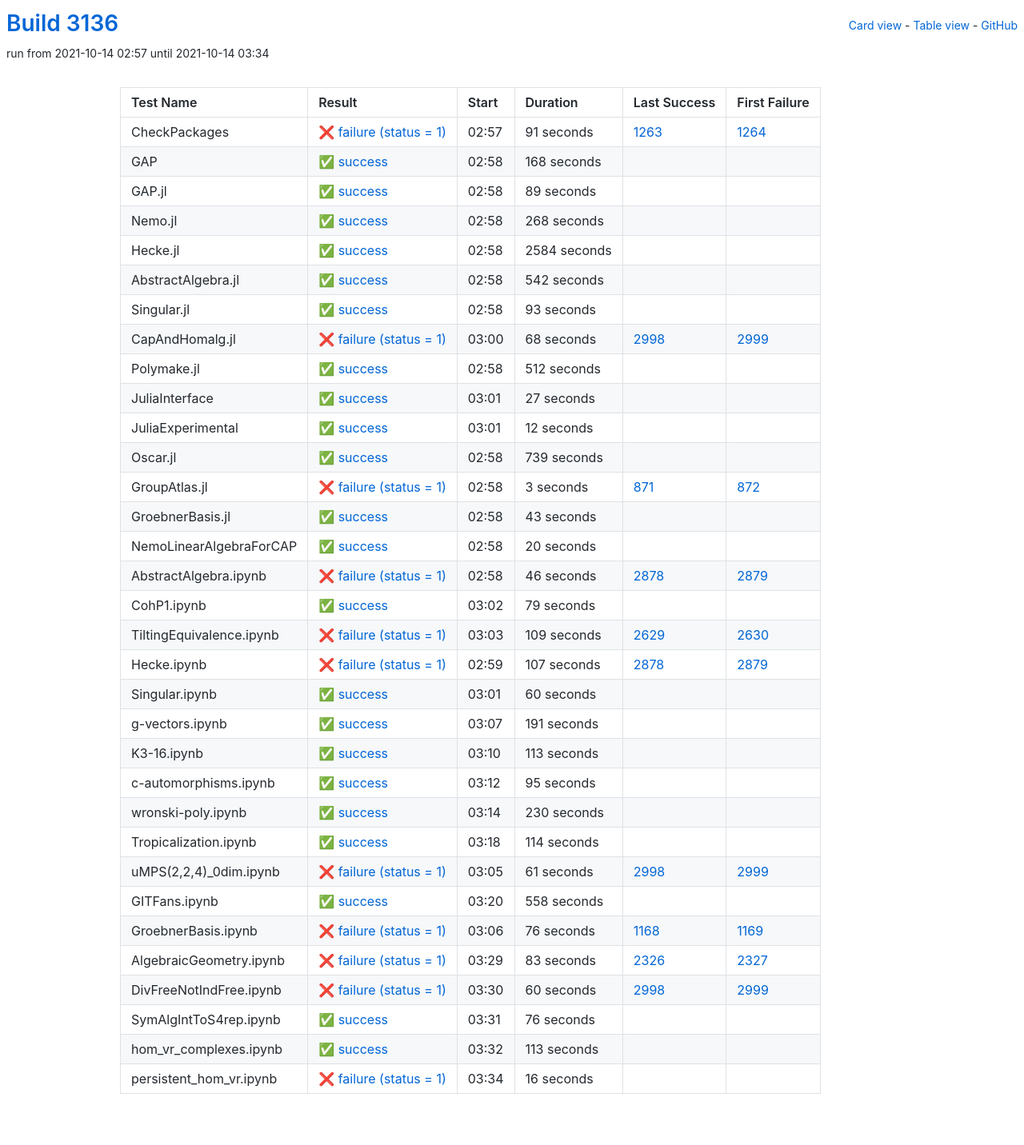
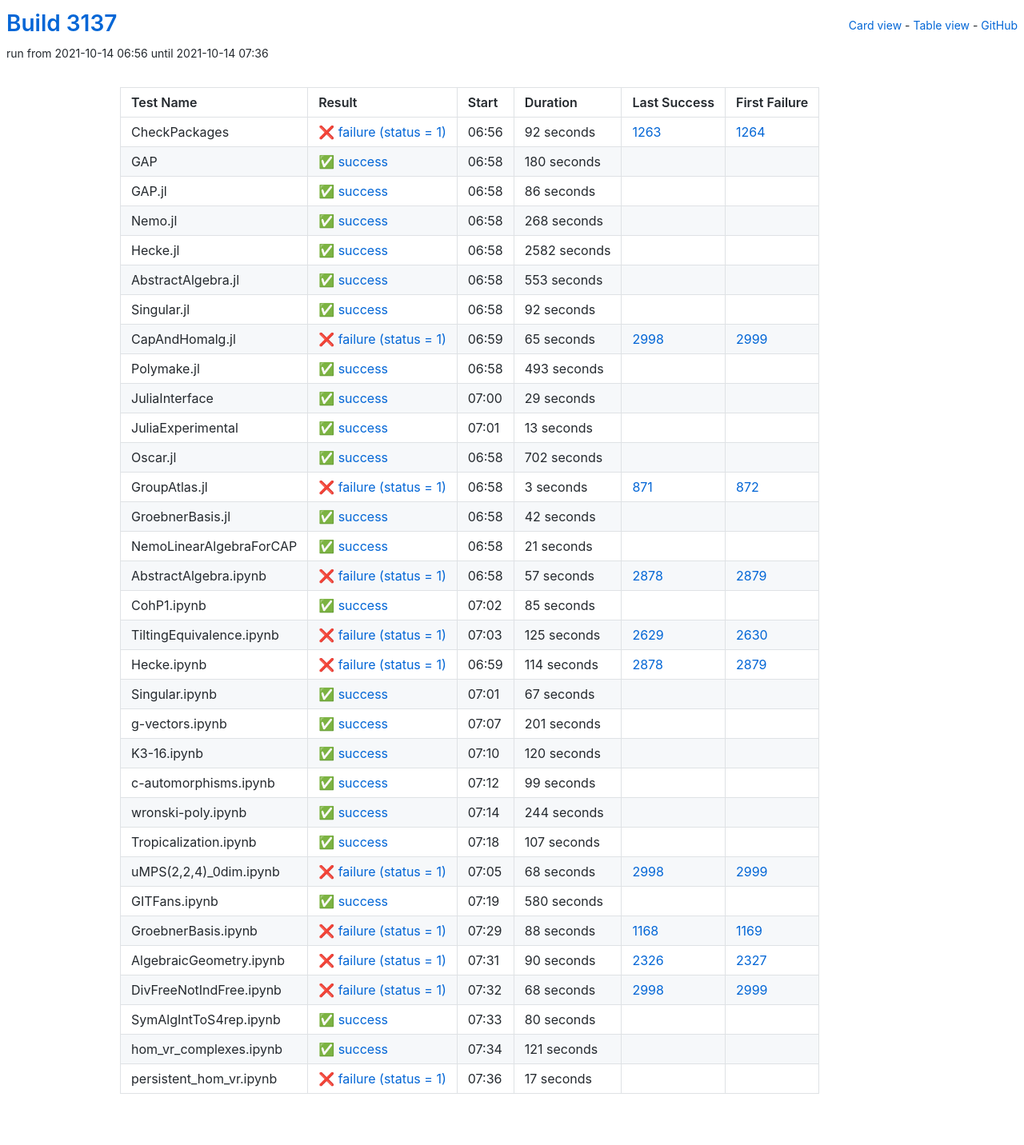
Before and after one commit to oscar-system/oscar-ci-status-stable, a Jekyll site: the page built from table.html, in a window 1280 px wide. Shown: the whole page at 80% size. Built offline with Jekyll 4.4.1, drawn with Linux system fonts in a browser that asks for light colours.

Commit message:
Build #3137

```diff
--- a/_data/ci.yml
+++ b/_data/ci.yml
@@ -1,6 +1,6 @@
 ---
-build: 3136
-build_url: https://oscarci.mathematik.uni-kl.de/job/oscar-stable/3136/
+build: 3137
+build_url: https://oscarci.mathematik.uni-kl.de/job/oscar-stable/3137/
 job: oscar-stable
 organization: oscar-system
 repo: oscar-ci-status-stable
@@ -8,44 +8,44 @@ repourl: https://github.com/oscar-system/oscar-ci-status-stable
 tests:
 - name: CheckPackages
   id: checkpackages
-  log: https://oscarci.mathematik.uni-kl.de/job/oscar-stable/3136/artifact/logs/build-3136/CheckPackages.log
-  start: 2021-10-14 02:57
+  log: https://oscarci.mathematik.uni-kl.de/job/oscar-stable/3137/artifact/logs/build-3137/CheckPackages.log
+  start: 2021-10-14 06:56
   success: false
   exitcode: 1
   status: failure
-  duration: 91
+  duration: 92
   last_success: 1263
   last_success_url: https://oscarci.mathematik.uni-kl.de/job/oscar-stable/1263/
   first_failure: 1264
   first_failure_url: https://oscarci.mathematik.uni-kl.de/job/oscar-stable/1264/
 - name: GAP
   id: gap
-  log: https://oscarci.mathematik.uni-kl.de/job/oscar-stable/3136/artifact/logs/build-3136/GAP.log
-  start: 2021-10-14 02:58
+  log: https://oscarci.mathematik.uni-kl.de/job/oscar-stable/3137/artifact/logs/build-3137/GAP.log
+  start: 2021-10-14 06:58
   success: true
   exitcode: 0
   status: success
-  duration: 168
+  duration: 180
   last_success: false
   last_success_url:
   first_failure: false
   first_failure_url:
 - name: GAP.jl
   id: gap-jl
-  log: https://oscarci.mathematik.uni-kl.de/job/oscar-stable/3136/artifact/logs/build-3136/GAP.jl.log
-  start: 2021-10-14 02:58
+  log: https://oscarci.mathematik.uni-kl.de/job/oscar-stable/3137/artifact/logs/build-3137/GAP.jl.log
+  start: 2021-10-14 06:58
   success: true
   exitcode: 0
   status: success
-  duration: 89
+  duration: 86
   last_success: false
   last_success_url:
   first_failure: false
   first_failure_url:
 - name: Nemo.jl
   id: nemo-jl
-  log: https://oscarci.mathematik.uni-kl.de/job/oscar-stable/3136/artifact/logs/build-3136/Nemo.jl.log
-  start: 2021-10-14 02:58
+  log: https://oscarci.mathematik.uni-kl.de/job/oscar-stable/3137/artifact/logs/build-3137/Nemo.jl.log
+  start: 2021-10-14 06:58
   success: true
   exitcode: 0
   status: success
@@ -56,104 +56,104 @@ tests:
   first_failure_url:
 - name: Hecke.jl
   id: hecke-jl
-  log: https://oscarci.mathematik.uni-kl.de/job/oscar-stable/3136/artifact/logs/build-3136/Hecke.jl.log
-  start: 2021-10-14 02:58
+  log: https://oscarci.mathematik.uni-kl.de/job/oscar-stable/3137/artifact/logs/build-3137/Hecke.jl.log
+  start: 2021-10-14 06:58
   success: true
   exitcode: 0
   status: success
-  duration: 2584
+  duration: 2582
   last_success: false
   last_success_url:
   first_failure: false
   first_failure_url:
 - name: AbstractAlgebra.jl
   id: abstractalgebra-jl
-  log: https://oscarci.mathematik.uni-kl.de/job/oscar-stable/3136/artifact/logs/build-3136/AbstractAlgebra.jl.log
-  start: 2021-10-14 02:58
+  log: https://oscarci.mathematik.uni-kl.de/job/oscar-stable/3137/artifact/logs/build-3137/AbstractAlgebra.jl.log
+  start: 2021-10-14 06:58
   success: true
   exitcode: 0
   status: success
-  duration: 542
+  duration: 553
   last_success: false
   last_success_url:
   first_failure: false
   first_failure_url:
 - name: Singular.jl
   id: singular-jl
-  log: https://oscarci.mathematik.uni-kl.de/job/oscar-stable/3136/artifact/logs/build-3136/Singular.jl.log
-  start: 2021-10-14 02:58
+  log: https://oscarci.mathematik.uni-kl.de/job/oscar-stable/3137/artifact/logs/build-3137/Singular.jl.log
+  start: 2021-10-14 06:58
   success: true
   exitcode: 0
   status: success
-  duration: 93
+  duration: 92
   last_success: false
   last_success_url:
   first_failure: false
   first_failure_url:
 - name: CapAndHomalg.jl
   id: capandhomalg-jl
-  log: https://oscarci.mathematik.uni-kl.de/job/oscar-stable/3136/artifact/logs/build-3136/CapAndHomalg.jl.log
-  start: 2021-10-14 03:00
+  log: https://oscarci.mathematik.uni-kl.de/job/oscar-stable/3137/artifact/logs/build-3137/CapAndHomalg.jl.log
+  start: 2021-10-14 06:59
   success: false
   exitcode: 1
   status: failure
-  duration: 68
+  duration: 65
   last_success: 2998
   last_success_url: https://oscarci.mathematik.uni-kl.de/job/oscar-stable/2998/
   first_failure: 2999
   first_failure_url: https://oscarci.mathematik.uni-kl.de/job/oscar-stable/2999/
 - name: Polymake.jl
   id: polymake-jl
-  log: https://oscarci.mathematik.uni-kl.de/job/oscar-stable/3136/artifact/logs/build-3136/Polymake.jl.log
-  start: 2021-10-14 02:58
+  log: https://oscarci.mathematik.uni-kl.de/job/oscar-stable/3137/artifact/logs/build-3137/Polymake.jl.log
+  start: 2021-10-14 06:58
   success: true
   exitcode: 0
   status: success
-  duration: 512
+  duration: 493
   last_success: false
   last_success_url:
   first_failure: false
   first_failure_url:
 - name: JuliaInterface
   id: juliainterface
-  log: https://oscarci.mathematik.uni-kl.de/job/oscar-stable/3136/artifact/logs/build-3136/JuliaInterface.log
-  start: 2021-10-14 03:01
+  log: https://oscarci.mathematik.uni-kl.de/job/oscar-stable/3137/artifact/logs/build-3137/JuliaInterface.log
+  start: 2021-10-14 07:00
   success: true
   exitcode: 0
   status: success
-  duration: 27
+  duration: 29
   last_success: false
   last_success_url:
   first_failure: false
   first_failure_url:
 - name: JuliaExperimental
   id: juliaexperimental
-  log: https://oscarci.mathematik.uni-kl.de/job/oscar-stable/3136/artifact/logs/build-3136/JuliaExperimental.log
-  start: 2021-10-14 03:01
+  log: https://oscarci.mathematik.uni-kl.de/job/oscar-stable/3137/artifact/logs/build-3137/JuliaExperimental.log
+  start: 2021-10-14 07:01
   success: true
   exitcode: 0
   status: success
-  duration: 12
+  duration: 13
   last_success: false
   last_success_url:
   first_failure: false
   first_failure_url:
 - name: Oscar.jl
   id: oscar-jl
-  log: https://oscarci.mathematik.uni-kl.de/job/oscar-stable/3136/artifact/logs/build-3136/Oscar.jl.log
-  start: 2021-10-14 02:58
+  log: https://oscarci.mathematik.uni-kl.de/job/oscar-stable/3137/artifact/logs/build-3137/Oscar.jl.log
+  start: 2021-10-14 06:58
   success: true
   exitcode: 0
   status: success
-  duration: 739
+  duration: 702
   last_success: false
   last_success_url:
   first_failure: false
   first_failure_url:
 - name: GroupAtlas.jl
   id: groupatlas-jl
-  log: https://oscarci.mathematik.uni-kl.de/job/oscar-stable/3136/artifact/logs/build-3136/GroupAtlas.jl.log
-  start: 2021-10-14 02:58
+  log: https://oscarci.mathematik.uni-kl.de/job/oscar-stable/3137/artifact/logs/build-3137/GroupAtlas.jl.log
+  start: 2021-10-14 06:58
   success: false
   exitcode: 1
   status: failure
@@ -164,240 +164,240 @@ tests:
   first_failure_url: https://oscarci.mathematik.uni-kl.de/job/oscar-stable/872/
 - name: GroebnerBasis.jl
   id: groebnerbasis-jl
-  log: https://oscarci.mathematik.uni-kl.de/job/oscar-stable/3136/artifact/logs/build-3136/GroebnerBasis.jl.log
-  start: 2021-10-14 02:58
+  log: https://oscarci.mathematik.uni-kl.de/job/oscar-stable/3137/artifact/logs/build-3137/GroebnerBasis.jl.log
+  start: 2021-10-14 06:58
   success: true
   exitcode: 0
   status: success
-  duration: 43
+  duration: 42
   last_success: false
   last_success_url:
   first_failure: false
   first_failure_url:
 - name: NemoLinearAlgebraForCAP
   id: nemolinearalgebraforcap
-  log: https://oscarci.mathematik.uni-kl.de/job/oscar-stable/3136/artifact/logs/build-3136/NemoLinearAlgebraForCAP.log
-  start: 2021-10-14 02:58
+  log: https://oscarci.mathematik.uni-kl.de/job/oscar-stable/3137/artifact/logs/build-3137/NemoLinearAlgebraForCAP.log
+  start: 2021-10-14 06:58
   success: true
   exitcode: 0
   status: success
-  duration: 20
+  duration: 21
   last_success: false
   last_success_url:
   first_failure: false
   first_failure_url:
 - name: AbstractAlgebra.ipynb
   id: abstractalgebra-ipynb
-  log: https://oscarci.mathematik.uni-kl.de/job/oscar-stable/3136/artifact/logs/build-3136/AbstractAlgebra.ipynb.log
-  start: 2021-10-14 02:58
+  log: https://oscarci.mathematik.uni-kl.de/job/oscar-stable/3137/artifact/logs/build-3137/AbstractAlgebra.ipynb.log
+  start: 2021-10-14 06:58
   success: false
   exitcode: 1
   status: failure
-  duration: 46
+  duration: 57
   last_success: 2878
   last_success_url: https://oscarci.mathematik.uni-kl.de/job/oscar-stable/2878/
   first_failure: 2879
   first_failure_url: https://oscarci.mathematik.uni-kl.de/job/oscar-stable/2879/
 - name: CohP1.ipynb
   id: cohp1-ipynb
-  log: https://oscarci.mathematik.uni-kl.de/job/oscar-stable/3136/artifact/logs/build-3136/CohP1.ipynb.log
-  start: 2021-10-14 03:02
+  log: https://oscarci.mathematik.uni-kl.de/job/oscar-stable/3137/artifact/logs/build-3137/CohP1.ipynb.log
+  start: 2021-10-14 07:02
   success: true
   exitcode: 0
   status: success
-  duration: 79
+  duration: 85
   last_success: false
   last_success_url:
   first_failure: false
   first_failure_url:
 - name: TiltingEquivalence.ipynb
   id: tiltingequivalence-ipynb
-  log: https://oscarci.mathematik.uni-kl.de/job/oscar-stable/3136/artifact/logs/build-3136/TiltingEquivalence.ipynb.log
-  start: 2021-10-14 03:03
+  log: https://oscarci.mathematik.uni-kl.de/job/oscar-stable/3137/artifact/logs/build-3137/TiltingEquivalence.ipynb.log
+  start: 2021-10-14 07:03
   success: false
   exitcode: 1
   status: failure
-  duration: 109
+  duration: 125
   last_success: 2629
   last_success_url: https://oscarci.mathematik.uni-kl.de/job/oscar-stable/2629/
   first_failure: 2630
   first_failure_url: https://oscarci.mathematik.uni-kl.de/job/oscar-stable/2630/
 - name: Hecke.ipynb
   id: hecke-ipynb
-  log: https://oscarci.mathematik.uni-kl.de/job/oscar-stable/3136/artifact/logs/build-3136/Hecke.ipynb.log
-  start: 2021-10-14 02:59
+  log: https://oscarci.mathematik.uni-kl.de/job/oscar-stable/3137/artifact/logs/build-3137/Hecke.ipynb.log
+  start: 2021-10-14 06:59
   success: false
   exitcode: 1
   status: failure
-  duration: 107
+  duration: 114
   last_success: 2878
   last_success_url: https://oscarci.mathematik.uni-kl.de/job/oscar-stable/2878/
   first_failure: 2879
   first_failure_url: https://oscarci.mathematik.uni-kl.de/job/oscar-stable/2879/
 - name: Singular.ipynb
   id: singular-ipynb
-  log: https://oscarci.mathematik.uni-kl.de/job/oscar-stable/3136/artifact/logs/build-3136/Singular.ipynb.log
-  start: 2021-10-14 03:01
+  log: https://oscarci.mathematik.uni-kl.de/job/oscar-stable/3137/artifact/logs/build-3137/Singular.ipynb.log
+  start: 2021-10-14 07:01
   success: true
   exitcode: 0
   status: success
-  duration: 60
+  duration: 67
   last_success: false
   last_success_url:
   first_failure: false
   first_failure_url:
 - name: g-vectors.ipynb
   id: g-vectors-ipynb
-  log: https://oscarci.mathematik.uni-kl.de/job/oscar-stable/3136/artifact/logs/build-3136/g-vectors.ipynb.log
-  start: 2021-10-14 03:07
+  log: https://oscarci.mathematik.uni-kl.de/job/oscar-stable/3137/artifact/logs/build-3137/g-vectors.ipynb.log
+  start: 2021-10-14 07:07
   success: true
   exitcode: 0
   status: success
-  duration: 191
+  duration: 201
   last_success: false
   last_success_url:
   first_failure: false
   first_failure_url:
 - name: K3-16.ipynb
   id: k3-16-ipynb
-  log: https://oscarci.mathematik.uni-kl.de/job/oscar-stable/3136/artifact/logs/build-3136/K3-16.ipynb.log
-  start: 2021-10-14 03:10
+  log: https://oscarci.mathematik.uni-kl.de/job/oscar-stable/3137/artifact/logs/build-3137/K3-16.ipynb.log
+  start: 2021-10-14 07:10
   success: true
   exitcode: 0
   status: success
-  duration: 113
+  duration: 120
   last_success: false
   last_success_url:
   first_failure: false
   first_failure_url:
 - name: c-automorphisms.ipynb
   id: c-automorphisms-ipynb
-  log: https://oscarci.mathematik.uni-kl.de/job/oscar-stable/3136/artifact/logs/build-3136/c-automorphisms.ipynb.log
-  start: 2021-10-14 03:12
+  log: https://oscarci.mathematik.uni-kl.de/job/oscar-stable/3137/artifact/logs/build-3137/c-automorphisms.ipynb.log
+  start: 2021-10-14 07:12
   success: true
   exitcode: 0
   status: success
-  duration: 95
+  duration: 99
   last_success: false
   last_success_url:
   first_failure: false
   first_failure_url:
 - name: wronski-poly.ipynb
   id: wronski-poly-ipynb
-  log: https://oscarci.mathematik.uni-kl.de/job/oscar-stable/3136/artifact/logs/build-3136/wronski-poly.ipynb.log
-  start: 2021-10-14 03:14
+  log: https://oscarci.mathematik.uni-kl.de/job/oscar-stable/3137/artifact/logs/build-3137/wronski-poly.ipynb.log
+  start: 2021-10-14 07:14
   success: true
   exitcode: 0
   status: success
-  duration: 230
+  duration: 244
   last_success: false
   last_success_url:
   first_failure: false
   first_failure_url:
 - name: Tropicalization.ipynb
   id: tropicalization-ipynb
-  log: https://oscarci.mathematik.uni-kl.de/job/oscar-stable/3136/artifact/logs/build-3136/Tropicalization.ipynb.log
-  start: 2021-10-14 03:18
+  log: https://oscarci.mathematik.uni-kl.de/job/oscar-stable/3137/artifact/logs/build-3137/Tropicalization.ipynb.log
+  start: 2021-10-14 07:18
   success: true
   exitcode: 0
   status: success
-  duration: 114
+  duration: 107
   last_success: false
   last_success_url:
   first_failure: false
   first_failure_url:
 - name: uMPS(2,2,4)_0dim.ipynb
   id: umps-2-2-4-0dim-ipynb
-  log: https://oscarci.mathematik.uni-kl.de/job/oscar-stable/3136/artifact/logs/build-3136/uMPS-2-2-4-_0dim.ipynb.log
-  start: 2021-10-14 03:05
+  log: https://oscarci.mathematik.uni-kl.de/job/oscar-stable/3137/artifact/logs/build-3137/uMPS-2-2-4-_0dim.ipynb.log
+  start: 2021-10-14 07:05
   success: false
   exitcode: 1
   status: failure
-  duration: 61
+  duration: 68
   last_success: 2998
   last_success_url: https://oscarci.mathematik.uni-kl.de/job/oscar-stable/2998/
   first_failure: 2999
   first_failure_url: https://oscarci.mathematik.uni-kl.de/job/oscar-stable/2999/
 - name: GITFans.ipynb
   id: gitfans-ipynb
-  log: https://oscarci.mathematik.uni-kl.de/job/oscar-stable/3136/artifact/logs/build-3136/GITFans.ipynb.log
-  start: 2021-10-14 03:20
+  log: https://oscarci.mathematik.uni-kl.de/job/oscar-stable/3137/artifact/logs/build-3137/GITFans.ipynb.log
+  start: 2021-10-14 07:19
   success: true
   exitcode: 0
   status: success
-  duration: 558
+  duration: 580
   last_success: false
   last_success_url:
   first_failure: false
   first_failure_url:
 - name: GroebnerBasis.ipynb
   id: groebnerbasis-ipynb
-  log: https://oscarci.mathematik.uni-kl.de/job/oscar-stable/3136/artifact/logs/build-3136/GroebnerBasis.ipynb.log
-  start: 2021-10-14 03:06
+  log: https://oscarci.mathematik.uni-kl.de/job/oscar-stable/3137/artifact/logs/build-3137/GroebnerBasis.ipynb.log
+  start: 2021-10-14 07:29
   success: false
   exitcode: 1
   status: failure
-  duration: 76
+  duration: 88
   last_success: 1168
   last_success_url: https://oscarci.mathematik.uni-kl.de/job/oscar-stable/1168/
   first_failure: 1169
   first_failure_url: https://oscarci.mathematik.uni-kl.de/job/oscar-stable/1169/
 - name: AlgebraicGeometry.ipynb
   id: algebraicgeometry-ipynb
-  log: https://oscarci.mathematik.uni-kl.de/job/oscar-stable/3136/artifact/logs/build-3136/AlgebraicGeometry.ipynb.log
-  start: 2021-10-14 03:29
+  log: https://oscarci.mathematik.uni-kl.de/job/oscar-stable/3137/artifact/logs/build-3137/AlgebraicGeometry.ipynb.log
+  start: 2021-10-14 07:31
   success: false
   exitcode: 1
   status: failure
-  duration: 83
+  duration: 90
   last_success: 2326
   last_success_url: https://oscarci.mathematik.uni-kl.de/job/oscar-stable/2326/
   first_failure: 2327
   first_failure_url: https://oscarci.mathematik.uni-kl.de/job/oscar-stable/2327/
 - name: DivFreeNotIndFree.ipynb
   id: divfreenotindfree-ipynb
-  log: https://oscarci.mathematik.uni-kl.de/job/oscar-stable/3136/artifact/logs/build-3136/DivFreeNotIndFree.ipynb.log
-  start: 2021-10-14 03:30
+  log: https://oscarci.mathematik.uni-kl.de/job/oscar-stable/3137/artifact/logs/build-3137/DivFreeNotIndFree.ipynb.log
+  start: 2021-10-14 07:32
   success: false
   exitcode: 1
   status: failure
-  duration: 60
+  duration: 68
   last_success: 2998
   last_success_url: https://oscarci.mathematik.uni-kl.de/job/oscar-stable/2998/
   first_failure: 2999
   first_failure_url: https://oscarci.mathematik.uni-kl.de/job/oscar-stable/2999/
 - name: SymAlgIntToS4rep.ipynb
   id: symalginttos4rep-ipynb
-  log: https://oscarci.mathematik.uni-kl.de/job/oscar-stable/3136/artifact/logs/build-3136/SymAlgIntToS4rep.ipynb.log
-  start: 2021-10-14 03:31
+  log: https://oscarci.mathematik.uni-kl.de/job/oscar-stable/3137/artifact/logs/build-3137/SymAlgIntToS4rep.ipynb.log
+  start: 2021-10-14 07:33
   success: true
   exitcode: 0
   status: success
-  duration: 76
+  duration: 80
   last_success: false
   last_success_url:
   first_failure: false
   first_failure_url:
 - name: hom_vr_complexes.ipynb
   id: hom-vr-complexes-ipynb
-  log: https://oscarci.mathematik.uni-kl.de/job/oscar-stable/3136/artifact/logs/build-3136/hom_vr_complexes.ipynb.log
-  start: 2021-10-14 03:32
+  log: https://oscarci.mathematik.uni-kl.de/job/oscar-stable/3137/artifact/logs/build-3137/hom_vr_complexes.ipynb.log
+  start: 2021-10-14 07:34
   success: true
   exitcode: 0
   status: success
-  duration: 113
+  duration: 121
   last_success: false
   last_success_url:
   first_failure: false
   first_failure_url:
 - name: persistent_hom_vr.ipynb
   id: persistent-hom-vr-ipynb
-  log: https://oscarci.mathematik.uni-kl.de/job/oscar-stable/3136/artifact/logs/build-3136/persistent_hom_vr.ipynb.log
-  start: 2021-10-14 03:34
+  log: https://oscarci.mathematik.uni-kl.de/job/oscar-stable/3137/artifact/logs/build-3137/persistent_hom_vr.ipynb.log
+  start: 2021-10-14 07:36
   success: false
   exitcode: 1
   status: failure
-  duration: 16
+  duration: 17
   last_success: false
   last_success_url:
   first_failure: false
```
Also changed, not shown: README.md.
